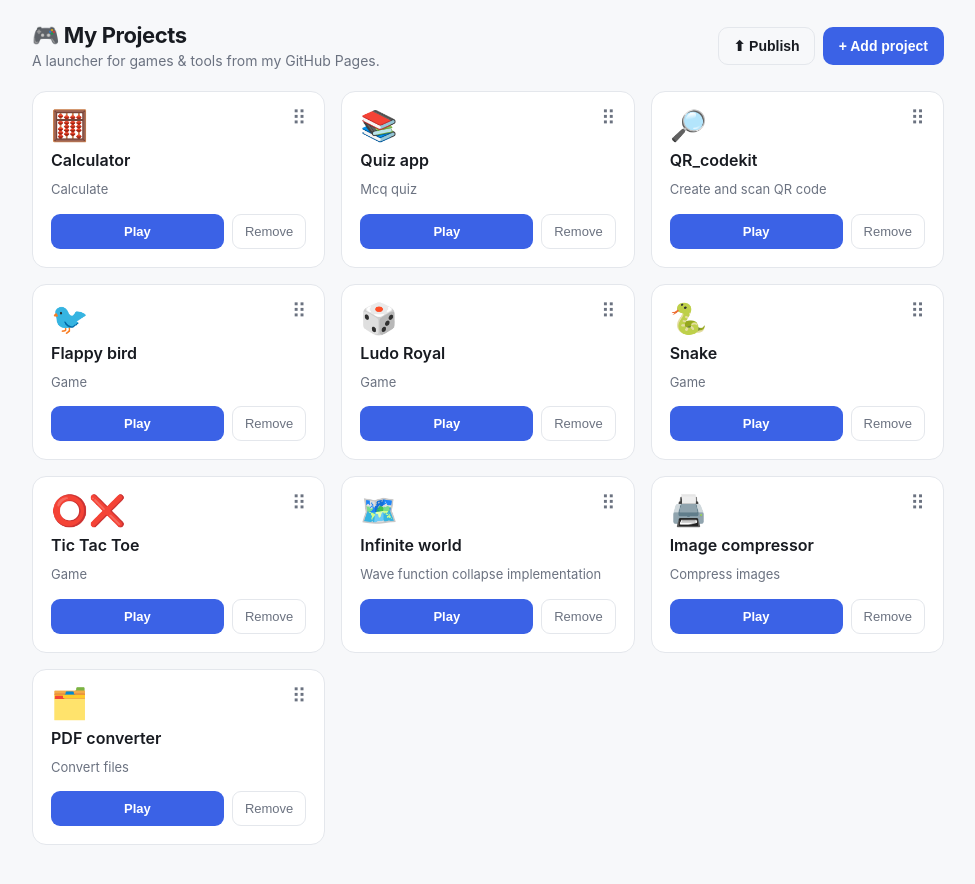
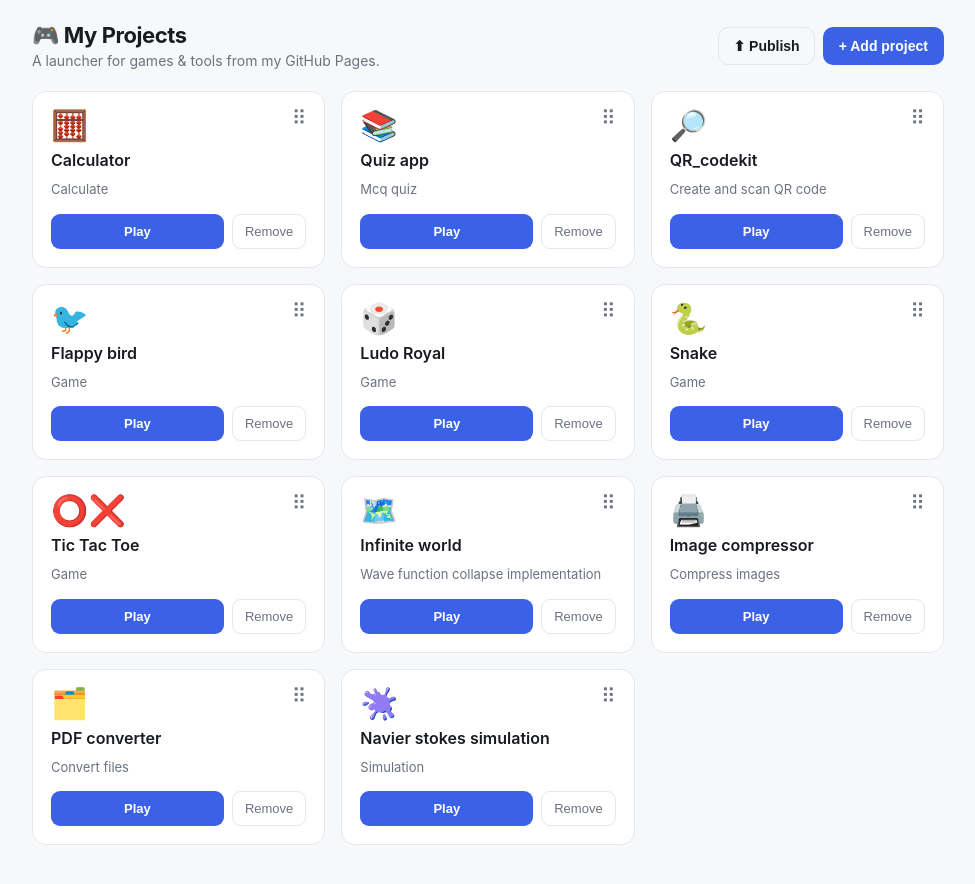
Before and after one commit to theganguly/Projects_hub, a plain HTML site: page index.html in a window 1280 px wide. Shown: the whole page, without its empty margins (152-1127 px from the left). Drawn offline with Linux system fonts and the light colour scheme.

Commit message:
Update projects list

```diff
--- a/index.html
+++ b/index.html
@@ -273,6 +273,12 @@
     "url": "https://theganguly.github.io/Apps/pdf_converter/",
     "emoji": "🗂️",
     "desc": "Convert files"
+  },
+  {
+    "name": "Navier stokes simulation",
+    "url": "https://theganguly.github.io/Games/navier_stokes",
+    "emoji": "🫟",
+    "desc": "Simulation"
   }
 ];/*SEED_END*/
 
```
